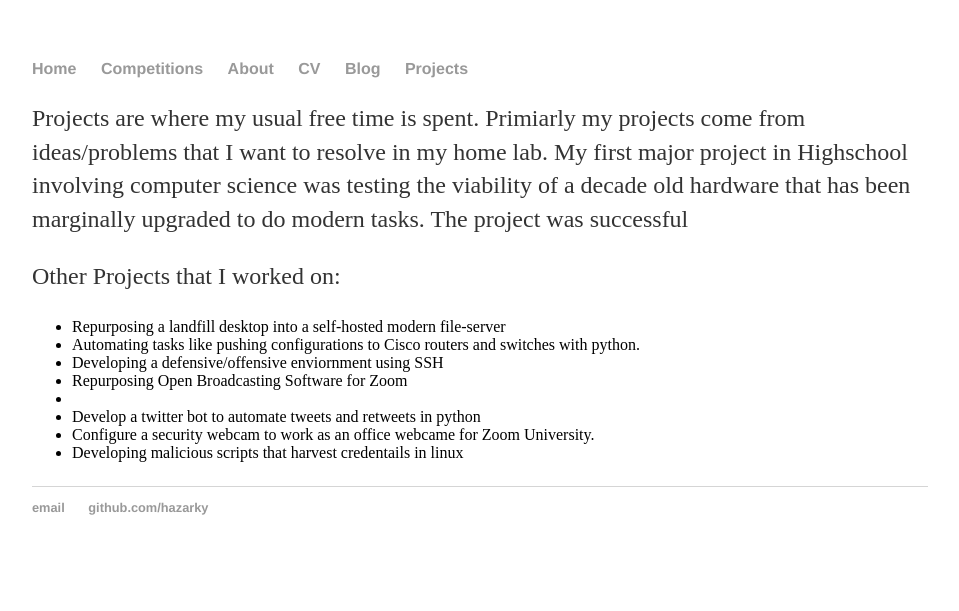
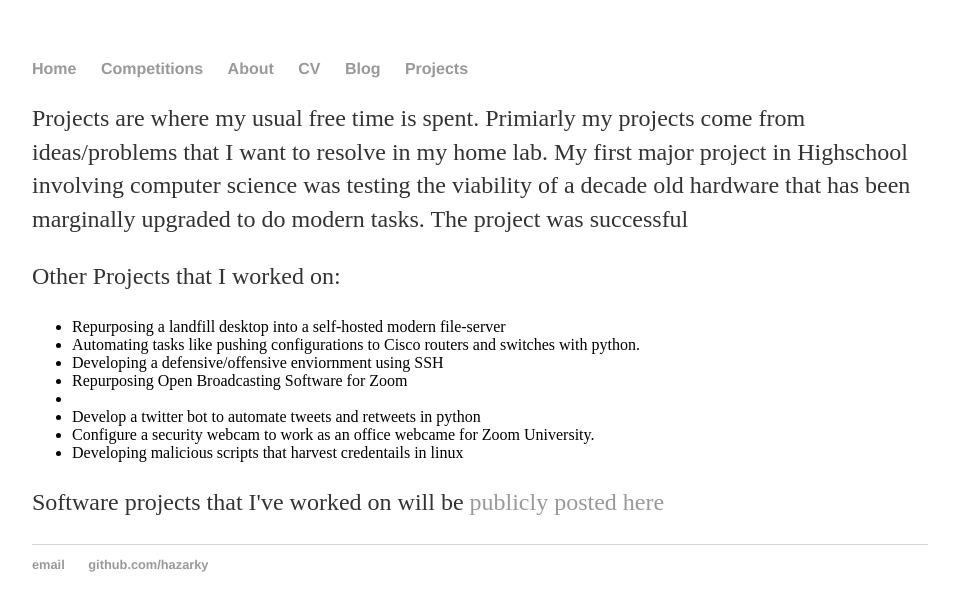
Before and after one commit to hazarky/hazarky.github.io, a Jekyll site: the page built from projects/index.html, in a window 1280 px wide. Shown: the top 611 px of the page, without its empty margins (160-1119 px from the left). Built offline with Jekyll 4.4.1, drawn with Linux system fonts in a browser that asks for light colours.

Commit message:
Update index.html

```diff
--- a/projects/index.html
+++ b/projects/index.html
@@ -16,4 +16,5 @@ title: Stuff I worked on
       <li>Developing malicious scripts that harvest credentails in linux</li>
   </ul>
   </p>
+<p>Software projects that I've worked on will be <a href="https://github.com/hazarky"> publicly posted here</a></p>
 </div>
```
